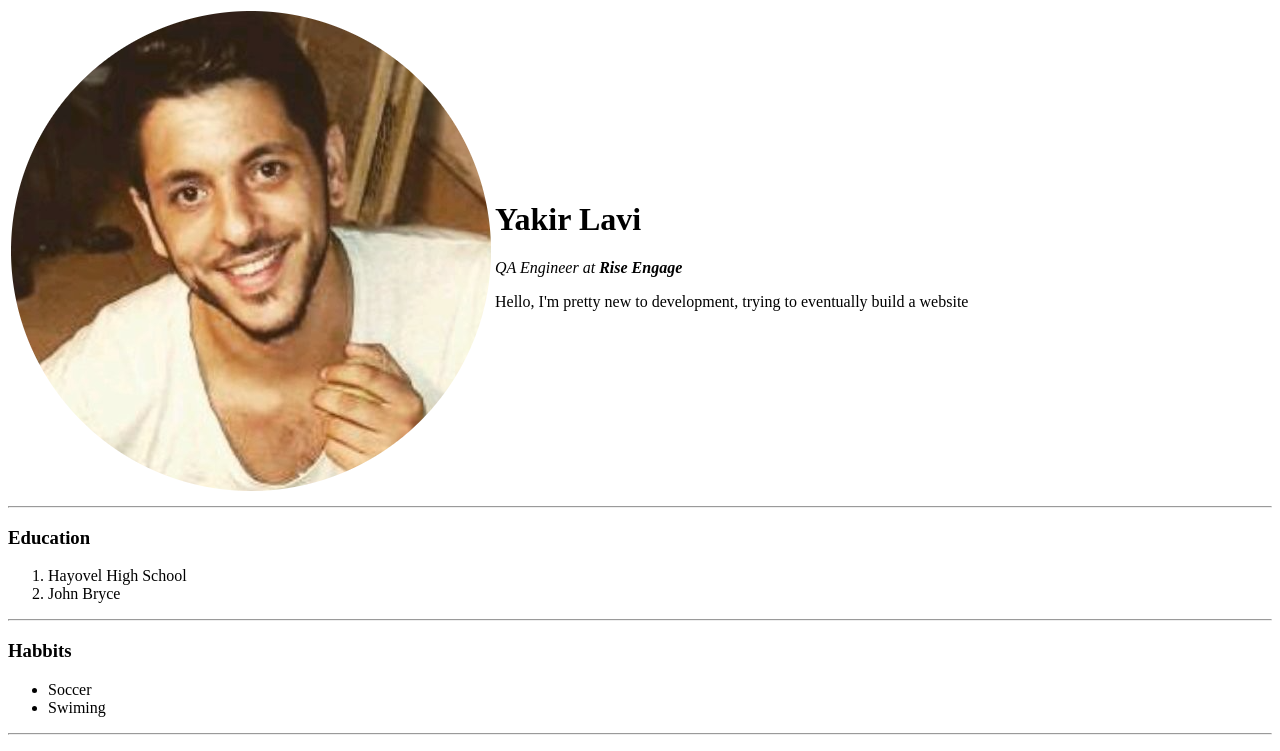
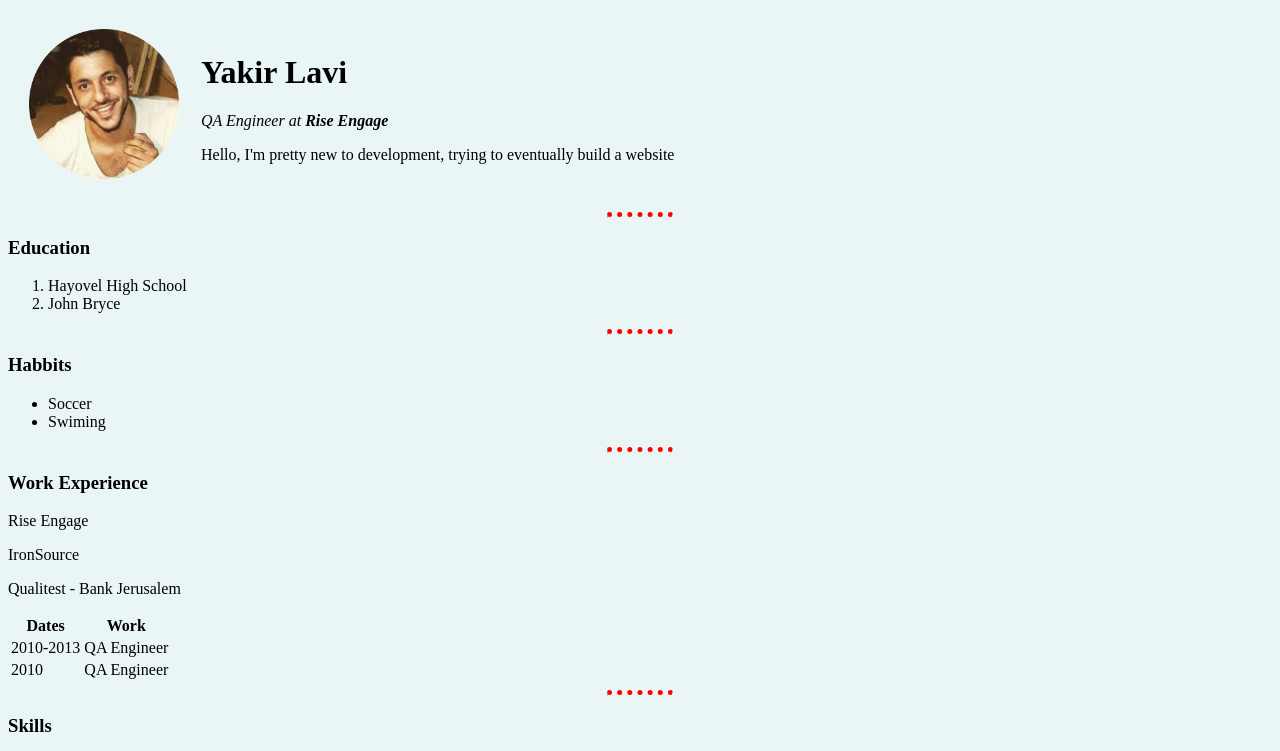
Before and after one commit to YakirLavi/CV, a plain HTML site: page index.html in a window 1280 px wide. Shown: the top 751 px of the page. Drawn offline with Linux system fonts and the light colour scheme.

Commit message:
New HR dotted style.

```diff
--- a/index.html
+++ b/index.html
@@ -4,10 +4,28 @@
 <head>
   <meta charset="utf-8">
   <title>🙏 Yakir's Personal Site</title>
+  <style media="screen">
+    body {
+      background-color: #EAF6F6;
+    }
+
+    hr {
+      background-color: none;
+      border-top: 5px dotted red;
+      border-width: 10%;
+      height: 10%;
+      width: 5%;
+    }
+
+    img {
+      height: 150px;
+      width: 150px;
+    }
+  </style>
 </head>
 
 <body>
-  <table>
+  <table cellspacing="20">
     <tr>
       <td><img src="Yakir.png" alt="profile picture"></td>
       <td>
```
